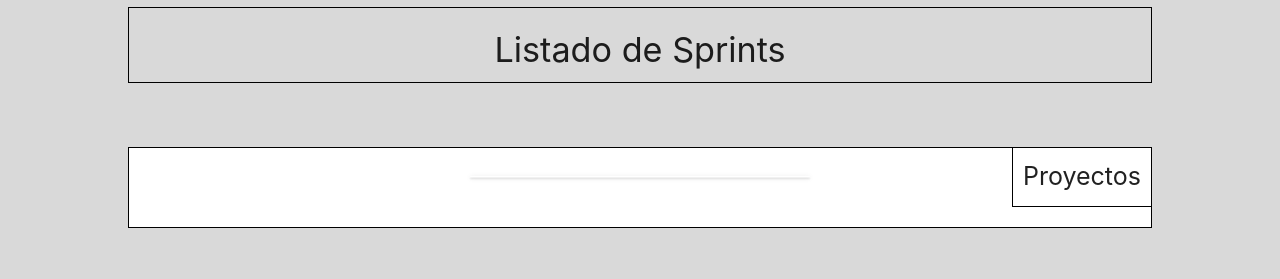
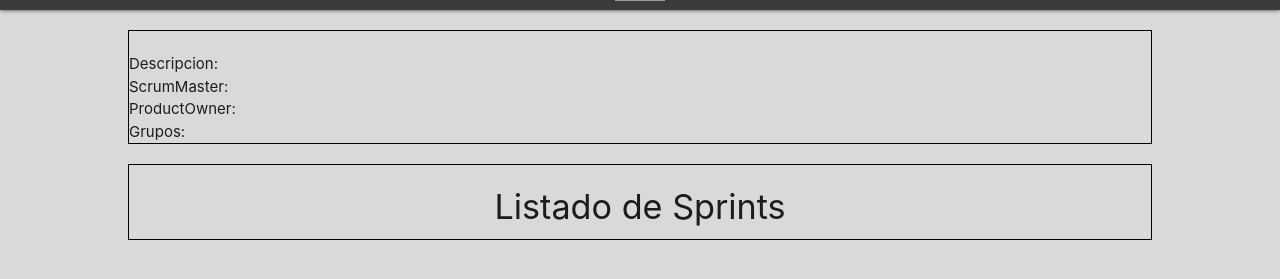
Before and after one commit to Erusebiru/Scrum, a PHP site: page /vistaproyecto.php in a window 1280 px wide. Shown: the part 77-356 px from the top of the page. Run offline with PHP 8.4, Linux system fonts and the light colour scheme; a user stored in the database is signed in; data comes from the database, SQL or seed files in the repository; tables that the repository leaves empty hold one stand-in row (values such as "Sample post"); data that the repository does not hold is empty; some libraries are stand-ins or nearby versions; grey boxes are pictures that could not be loaded.

Commit message:
tabla proyectos

```diff
--- a/css/style.css
+++ b/css/style.css
@@ -214,18 +214,18 @@
     transition: max-height 1.6s ease-in;
 }
 
-#TablaSprints{
+#TablaSprints,#TablaProyectos{
 	margin: auto;
 	margin-top: 20px;
 	width: 80%;
 	border: 1px solid black;
 }
 
-#TablaSprints h4{
+#TablaSprints h4, #TablaProyectos h4{
 	text-align: center;
 }
 
-.sprint{
+.sprint,.proyecto{
 	cursor: pointer;
 	margin: 20px auto;
 	width: 500px;
--- a/vistaproyecto.php
+++ b/vistaproyecto.php
@@ -50,6 +50,28 @@
 	      </nav>
 	    </div>
 
+	    <div id="TablaProyectos">
+	    	<h4><?= $nombre_proyecto ?></h4>
+			<ul id="list">
+				<?
+				echo "<li>Descripcion: ".$proyecto[0]['descripcion_proyecto']."</li>";
+				echo "<li>ScrumMaster: ".$proyecto[0]['ScrumMaster']."</li>";
+				echo "<li>ProductOwner: ".$proyecto[0]['ProductOwner']."</li>";
+				echo "<li>Grupos: </li>";
+				foreach($proyecto as $grupo){
+					echo "<li>".$grupo['nombre_grupo']."</li>";
+				}
+
+				?>
+			</ul>
+
+
+
+<!--descripcion_proyecto,grupos.nombre_grupo,u1.nombre_usuario, u2.nombre_usuario -->
+			<?
+			?>
+	    </div>
+
 		<div id="TablaSprints">
 			<?
 				echo "<h4>Listado de Sprints</h4>";
@@ -93,7 +115,7 @@
 			?>
 		</div>
 
-		<div class="proyect-list">
+		<!--<div class="proyect-list">
 			<div class="proyect-title">Proyectos</div>
 			<div class="proyect-table">
 				<div class="col s10 m10 l10 offset-s2 offset-m2 offset-l2">
@@ -132,25 +154,18 @@
 
 	<div class="window-message">
 		<div class="error"></div>
-	</div>
+	</div>-->
 	<?
 
 	function findProyects($conn,$proyectName){
-		$consulta_proyecto = "SELECT proyectos.descripcion_proyecto,grupos.nombre_grupo,u1.nombre_usuario, u2.nombre_usuario FROM proyectos, gruposproyectos, grupos,usuarios u1, usuarios u2 WHERE proyectos.id_proyecto = gruposproyectos.id_proyecto AND grupos.id_grupo = gruposproyectos.id_grupo AND proyectos.nombre_proyecto='".$proyectName."' AND proyectos.ScrumMaster = u1.id_usuario AND proyectos.ProductOwner = u2.id_usuario;";
-
-//consulta que saque con el ruben + and name=nombre, empty set:
-
-		// revisar tablas, porque quitandole lo del nombre solo me saca una y no es posible, creo que eso quiere decir que solo hay un proyecto bien puesto con la id del grupo en la tabla gruposproyectos
-
-		/*SELECT descripcion_proyecto, ScrumMaster, ProductOwner, nombre_grupo FROM proyectos, grupos, gruposproyectos WHERE proyectos.id_proyecto = gruposproyectos.id_proyecto AND grupos.id_grupo = gruposproyectos.id_grupo AND proyectos.nombre_proyecto ='Quien es quien';
-		*/
-		//$consulta_proyecto = "SELECT * FROM grupos;";
+		$consulta_proyecto = "SELECT proyectos.descripcion_proyecto,grupos.nombre_grupo ,u1.nombre_usuario AS 'ScrumMaster', u2.nombre_usuario AS 'ProductOwner' FROM proyectos, gruposproyectos, grupos,usuarios u1, usuarios u2 WHERE proyectos.id_proyecto = gruposproyectos.id_proyecto AND grupos.id_grupo = gruposproyectos.id_grupo AND proyectos.nombre_proyecto='".$proyectName."' AND proyectos.ScrumMaster = u1.id_usuario AND proyectos.ProductOwner = u2.id_usuario;";
 
 		$query=mysqli_query($conn,$consulta_proyecto);
 			$proyectos = [];
 			while($registre = mysqli_fetch_assoc($query)){
 				$proyectos[] = $registre;
 			}
+			print_r($proyectos);
 			return ($proyectos);
 	}
 
```
